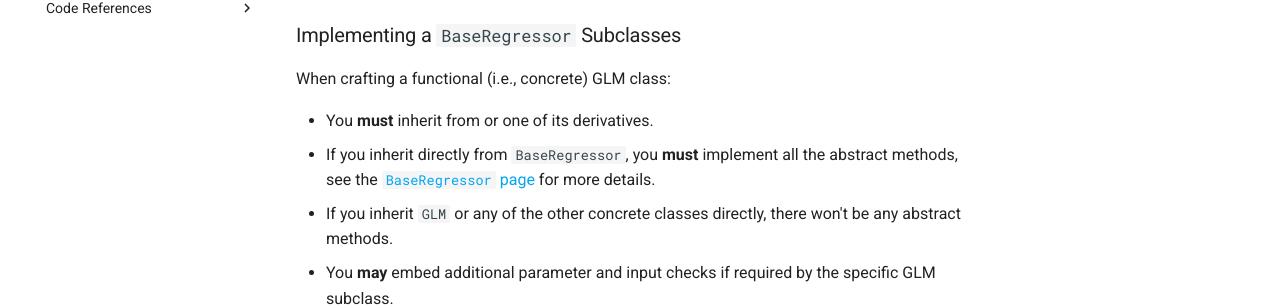
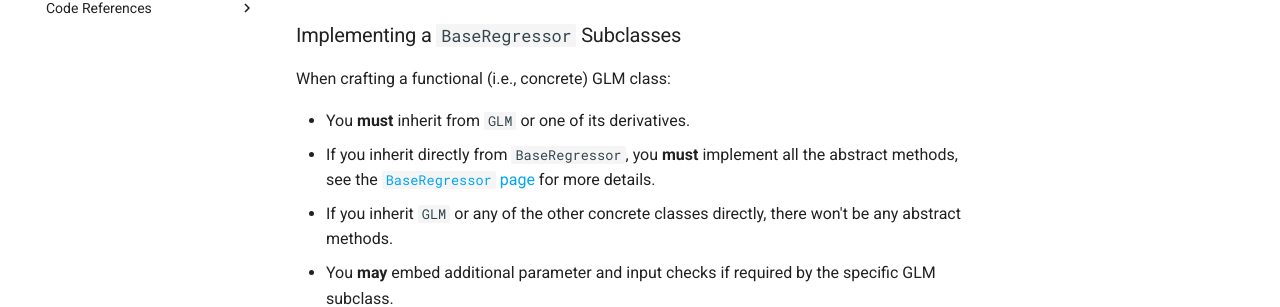
Before and after one commit to flatironinstitute/nemos, an MkDocs documentation site: the page built from docs/developers_notes/06-glm.md, in a window 1280 px wide and 900 px high, scrolled down 3240 px. Shown: the part 487-794 px from the top of the window. Built offline with MkDocs 1.6.1 and Material for MkDocs 9.7.7, drawn with Linux system fonts in a browser that asks for light colours; nearby versions of some CDN libraries; library files that are not in the unit come from our copies; comment, search, counter and statistics services are not loaded.

Commit message:
adds missing word

```diff
--- a/docs/developers_notes/06-glm.md
+++ b/docs/developers_notes/06-glm.md
@@ -85,7 +85,7 @@
 
 When crafting a functional (i.e., concrete) GLM class:
 
-- You **must** inherit from or one of its derivatives.
+- You **must** inherit from `GLM` or one of its derivatives.
 - If you inherit directly from  `BaseRegressor`, you **must** implement all the abstract methods, see the [`BaseRegressor` page](03-base_regressor.md)  for more details.
 - If you inherit `GLM` or any of the other concrete classes directly, there won't be any abstract methods.
 - You **may** embed additional parameter and input checks if required by the specific GLM subclass.
```
